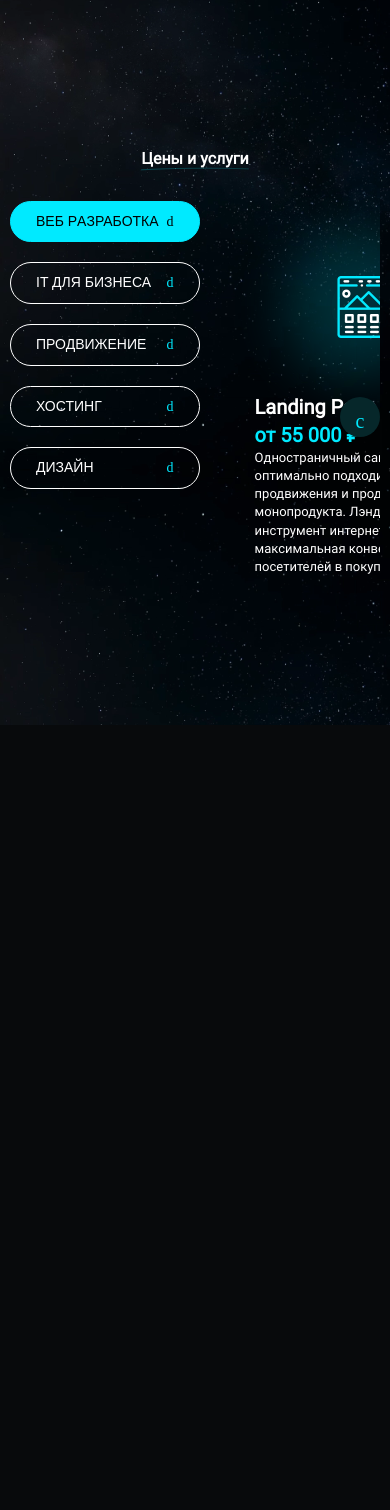
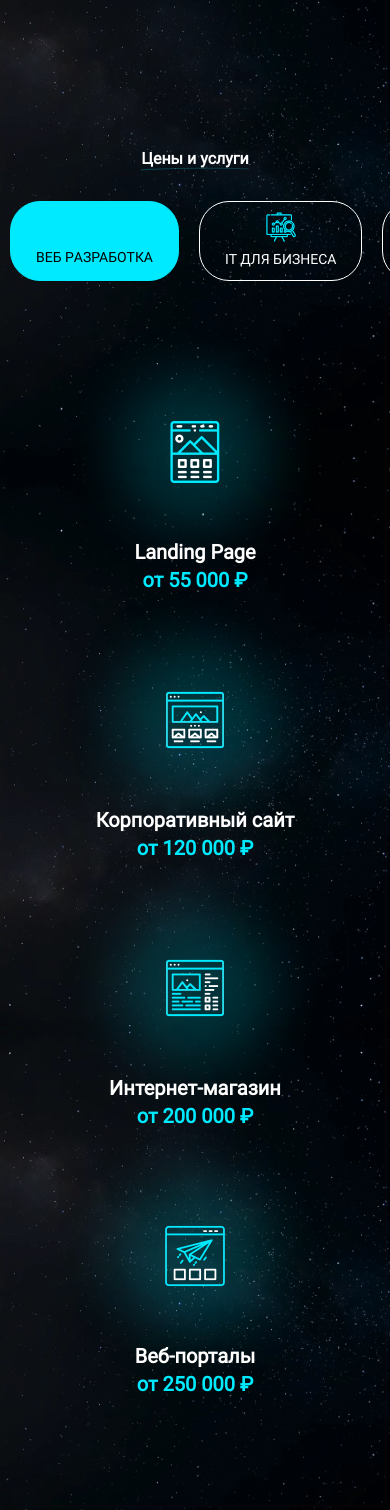
Before and after one commit to OUSee/INTRID_SITE_NEW, a PHP site: page / in a window 390 px wide, after a click on "ВЕБ РAЗРАБОТКА". Shown: the part 3446-4956 px from the top of the page. Before the commit the page ends 4171 px from the top, so only its background shows below. Run offline with PHP 8.4, Linux system fonts and the light colour scheme; some web fonts are replaced.

Commit message:
mobile tabsliders particualrly made

```diff
--- a/css/index.css
+++ b/css/index.css
@@ -804,14 +804,14 @@ div.icon-menu {
   flex: 1;
   overflow: hidden;
   position: relative;
+  padding: 0 15px;
 }
 .slider-with-tabs .tab-view .slider-arrow {
   position: absolute;
   top: 50%;
   transform: translateY(-50%);
-  width: 40px;
-  height: 40px;
-  background: var(--blue-bg);
+  min-width: 60px;
+  min-height: 60px;
   color: var(--blue-main);
   border-radius: 50%;
   display: flex;
@@ -823,17 +823,27 @@ div.icon-menu {
   font-size: 20px;
   display: none;
 }
+.slider-with-tabs .tab-view .slider-arrow i.left {
+  transform: rotate(180deg) translateY(0em);
+}
+.slider-with-tabs .tab-view .slider-arrow i {
+  font-size: 40px;
+}
 @media (max-width: 1440px) {
   .slider-with-tabs .tab-view .slider-arrow {
     display: flex;
   }
 }
+.slider-with-tabs .tab-view .slider-arrow:hover {
+  outline: 1px solid var(--blue-main);
+  background-color: var(--navbar-bg-op);
+}
 .slider-with-tabs .tab-view .slider-arrow.prev {
-  left: 0px;
+  left: 1px;
 }
 .slider-with-tabs .tab-view .slider-arrow.next {
   left: unset;
-  right: 0px;
+  right: 1px;
 }
 .slider-with-tabs .tab-view .tab-slider {
   display: none;
@@ -852,7 +862,7 @@ div.icon-menu {
   flex: 1 1;
 }
 .slider-with-tabs .tab-view .tab-slider .tab-slider-card:not(:last-child) {
-  margin-right: 15px;
+  margin-right: 25px;
 }
 .slider-with-tabs .tab-view .tab-slider .tab-slider-card p.title_h4 {
   font-size: 20px;
@@ -874,7 +884,7 @@ div.icon-menu {
   background: color-mix(in srgb, var(--bg-main) 70%, transparent);
 }
 .slider-with-tabs .tab-view .tab-slider .tab-slider-card:hover img {
-  transform: scale(1.5);
+  transform: scale(1.3);
   box-shadow: 0px 0px 50px 10px var(--blue-clouds), inset 0px 0px 75px -20px var(--blue-clouds);
 }
 @media (max-width: 1440px) {
@@ -2313,6 +2323,42 @@ button.prev:hover, button.next:hover {
     transform: translateY(0px);
     display: block;
   }
+  .slider-with-tabs {
+    flex-direction: column;
+  }
+  .slider-with-tabs aside.slider-with-tabs_tabs-buttons {
+    flex-direction: row;
+  }
+  .slider-with-tabs aside.slider-with-tabs_tabs-buttons label.button-link {
+    display: flex;
+    flex-direction: column;
+    max-height: unset;
+    justify-content: center;
+    align-items: center;
+  }
+  .slider-with-tabs aside.slider-with-tabs_tabs-buttons label.button-link img {
+    width: 30px;
+    height: auto;
+  }
+  .slider-with-tabs aside.slider-with-tabs_tabs-buttons label.button-link i {
+    display: none;
+  }
+  .slider-with-tabs .tab-view .slider-arrow {
+    display: none !important;
+  }
+  .slider-with-tabs .tab-view .tab-slider {
+    flex-direction: row;
+    flex-wrap: wrap;
+  }
+  .slider-with-tabs .tab-view .tab-slider-card {
+    margin-right: 0 !important;
+  }
+  .slider-with-tabs .tab-view .tab-slider-card .title_h4 {
+    text-align: center;
+  }
+  .slider-with-tabs .tab-view .tab-slider-card p:not(.title_h4) {
+    display: none;
+  }
 }
 @media (max-width: 440px) {
   .container {
--- a/index.html
+++ b/index.html
@@ -751,23 +751,28 @@
                 <aside class="slider-with-tabs_tabs-buttons">
                     <label for="tab-slide-btn-1" class="button-link">
                         <input type="radio" name="tab-slider-radio" id="tab-slide-btn-1" checked>
-                        Веб рaзработка <i class="icon-arrow_wide"></i>
+                        <img src="./src/images/web-dev-btn.webp" alt="icon" />
+                        <span>Веб рaзработка</span><i class="icon-arrow_wide"></i>
                     </label>
                     <label for="tab-slide-btn-2" class="button-link">
                         <input type="radio" name="tab-slider-radio" id="tab-slide-btn-2">
-                        IT для бизнеса <i class="icon-arrow_wide"></i>
+                        <img src="./src/images/it-buisness-button.webp" alt="icon" />
+                        <span>IT для бизнеса</span><i class="icon-arrow_wide"></i>
                     </label>
                     <label for="tab-slide-btn-3" class="button-link">
                         <input type="radio" name="tab-slider-radio" id="tab-slide-btn-3">
-                        Продвижение <i class="icon-arrow_wide"></i>
+                        <img src="./src/images/promoton-btn.webp" alt="icon" />
+                        <span>Продвижение</span><i class="icon-arrow_wide"></i>
                     </label>
                     <label for="tab-slide-btn-4" class="button-link">
                         <input type="radio" name="tab-slider-radio" id="tab-slide-btn-4">
-                        Хостинг <i class="icon-arrow_wide"></i>
+                        <img src="./src/images/hosting-btn.webp" alt="icon" />
+                        <span>Хостинг</span><i class="icon-arrow_wide"></i>
                     </label>
                     <label for="tab-slide-btn-5" class="button-link">
                         <input type="radio" name="tab-slider-radio" id="tab-slide-btn-5">
-                        Дизайн <i class="icon-arrow_wide"></i>
+                        <img src="./src/images/design-btn.webp" alt="icon" />
+                        <span>Дизайн</span><i class="icon-arrow_wide"></i>
                     </label>
                 </aside>
                 <div class="tab-view">
--- a/js/script.js
+++ b/js/script.js
@@ -90,7 +90,8 @@ document.addEventListener('DOMContentLoaded', () => {
   const tabButtons = document.querySelector('.slider-with-tabs_tabs-buttons');
   const tabButtonsList = tabButtons.querySelectorAll('label.button-link');
 
-  tabButtonsList.forEach((tabButton, index) => {
+
+  if(window.innerWidth > 600){tabButtonsList.forEach((tabButton, index) => {
     const input = tabButton.querySelector(`#tab-slide-btn-${index+1}`)
     input.addEventListener('click', () => {
       const activeSlider = document.querySelector(`#tab-slide-${index+1}`)
@@ -110,7 +111,7 @@ document.addEventListener('DOMContentLoaded', () => {
         const sliderWidth = slider.offsetWidth;
         const slidesPerPage = Math.floor(sliderWidth / 255);
         const maxIndex = cards.length - slidesPerPage;
-        const cardWidth = sliderWidth / slidesPerPage - ((slidesPerPage - 1 ) * 15);
+        const cardWidth = Math.floor(sliderWidth / slidesPerPage -25) ;
 
         console.log('sliderWidth', sliderWidth)
         console.log('cards', cards.length)
@@ -149,7 +150,7 @@ document.addEventListener('DOMContentLoaded', () => {
         const sliderWidth = slider.offsetWidth;
         const slidesPerPage = Math.floor(sliderWidth / 255);
         const maxIndex = Math.max(0, cards.length - slidesPerPage);
-        const cardWidth = sliderWidth / slidesPerPage - ((slidesPerPage - 1 ) * 15) - 30;
+        const cardWidth = Math.floor(sliderWidth / slidesPerPage -25) ;
 
         cards.forEach((card) => {
           card.style.minWidth = `${cardWidth}px`;
@@ -161,9 +162,9 @@ document.addEventListener('DOMContentLoaded', () => {
 
       window.addEventListener('resize', updateSlider);
       updateSlider();
-    }
+  }
 
-    SliderHandler(document.querySelector(`#tab-slide-${1}`))
+  SliderHandler(document.querySelector(`#tab-slide-${1}`))}
 
   });
 
--- a/scss/index.scss
+++ b/scss/index.scss
@@ -827,14 +827,14 @@ div.icon-menu{
         flex: 1;
         overflow: hidden;
         position: relative;
+        padding: 0 15px;
 
         .slider-arrow {
             position: absolute;
             top: 50%;
             transform: translateY(-50%);
-            width: 40px;
-            height: 40px;
-            background: var(--blue-bg);
+            min-width: 60px;
+            min-height: 60px;
             color: var(--blue-main);
             border-radius: 50%;
             display: flex;
@@ -846,22 +846,31 @@ div.icon-menu{
             font-size: 20px;
             display: none;
 
+            i.left{
+                transform: rotate(180deg) translateY(0em);
+            }
+
             i{
-
+                font-size: 40px;
             }
 
             @media (max-width: 1440px) {
                 display: flex;
             }
+
+            &:hover{
+                outline: 1px solid var(--blue-main);
+                background-color: var(--navbar-bg-op);
+            }
         }
 
         .slider-arrow.prev {
-            left: 0px;
+            left: 1px;
         }
 
         .slider-arrow.next {
             left: unset;
-            right: 0px;
+            right: 1px;
         }
 
         .tab-slider {
@@ -881,7 +890,7 @@ div.icon-menu{
                 flex: 1 1;
 
                 &:not(:last-child){
-                    margin-right: 15px;
+                    margin-right: 25px;
                 }
 
 
@@ -908,7 +917,7 @@ div.icon-menu{
                     background: color-mix(in srgb, var(--bg-main) 70%, transparent);
 
                     img{
-                        transform: scale(1.5);
+                        transform: scale(1.3);
                         box-shadow: 0px 0px 50px 10px var(--blue-clouds),
                         inset 0px 0px 75px -20px var(--blue-clouds);
                     }
@@ -2563,7 +2572,6 @@ button.prev, button.next {
         }
     }
 
-
     .recent-work-card{
         margin: 0;
         flex-basis: 100%;
@@ -2606,6 +2614,49 @@ button.prev, button.next {
             //     }
 
             // }
+        }
+    }
+
+    .slider-with-tabs{
+        flex-direction: column;
+
+        aside.slider-with-tabs_tabs-buttons{
+            flex-direction: row;
+
+            label.button-link{
+                display: flex;
+                flex-direction: column;
+                max-height: unset;
+                justify-content: center;
+                align-items: center;
+                img{
+                    width: 30px;
+                    height: auto;
+                }
+                i{
+                    display: none;
+                }
+            }
+        }
+
+        .tab-view{
+            .slider-arrow{
+                display: none !important;
+            }
+            .tab-slider{
+                flex-direction: row;
+                flex-wrap: wrap;
+
+                &-card{
+                    margin-right: 0 !important;
+                    .title_h4{
+                        text-align: center;
+                    }
+                    p:not(.title_h4){
+                        display: none;
+                    }
+                }
+            }
         }
     }
 }
```
Also changed, not shown: css/index.min.css, src/images/design-btn.webp (added), src/images/hosting-btn.webp (added), src/images/it-buisness-button.webp (added), src/images/promoton-btn.webp (added), src/images/web-dev-btn.webp (added).
